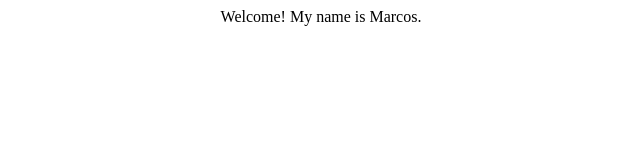
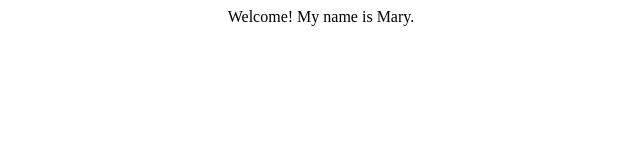
Before and after one commit to mpletcher/perl, a plain HTML site: page index.html in a window 1280 px wide. Shown: the full height of the page, 319-959 px from the left. Drawn offline with Linux system fonts and the light colour scheme.

Commit message:
Fixed HTML output issue

```diff
--- a/index.html
+++ b/index.html
@@ -1,6 +1,6 @@
 <html>
 <head>
-<title>Pletcher Home Page</title></head>
+<title>Smith Home Page</title></head>
 <body>
-<p align='center'>Welcome! My name is Marcos.</p></body>
+<p align='center'>Welcome! My name is Mary.</p></body>
 </html>
```
Also changed, not shown: personaldata.txt, 1 other file.
